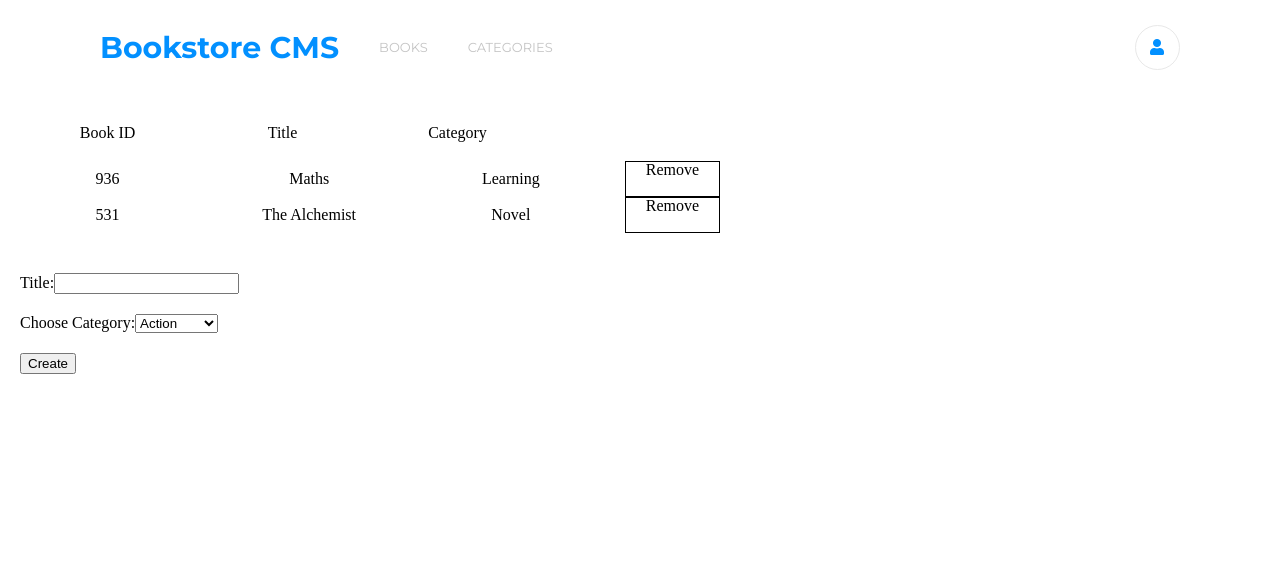
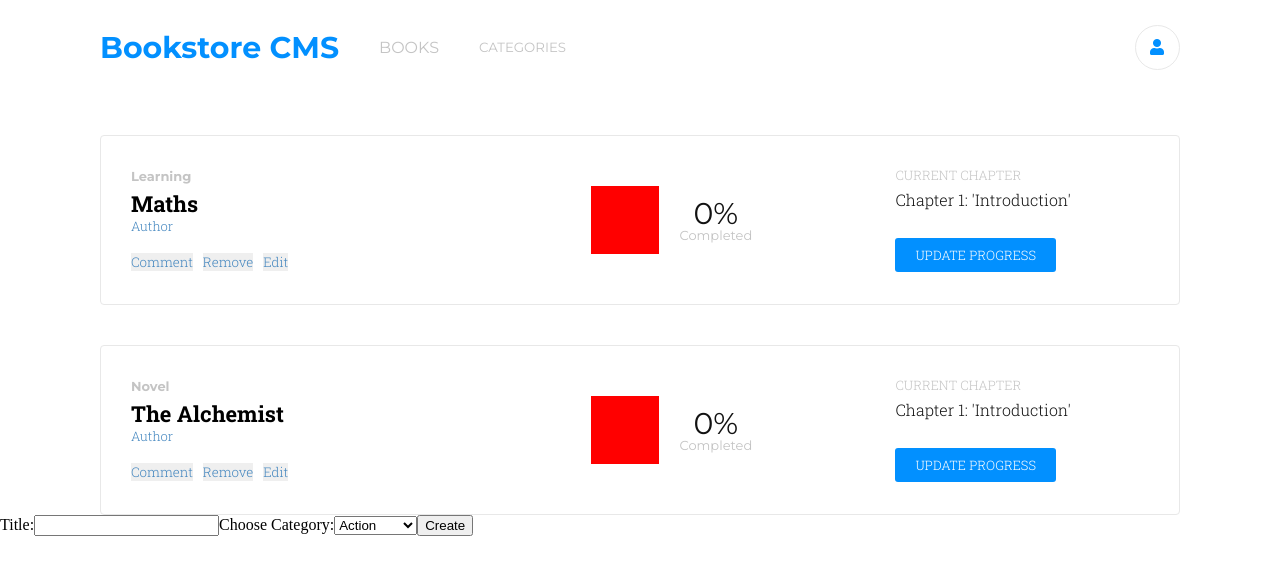
Before and after one commit to patrikis-angelos/Bookstore, a React (Create React App) app: page / in a window 1280 px wide. Shown: the top 574 px of the page. Built offline with nearby package versions, Linux system fonts and the light colour scheme.

Commit message:
Add style to Book component

```diff
--- a/src/assets/scss/_all.scss
+++ b/src/assets/scss/_all.scss
@@ -3,3 +3,4 @@
 @import 'positioning';
 @import 'colors';
 @import 'fonts';
+@import 'book';
--- /dev/null
+++ b/src/assets/scss/_book.scss
@@ -0,0 +1,23 @@
+.book {
+  width: 100%;
+  height: 170px;
+  border: 1px solid #e8e8e8;
+  border-radius: 4px;
+  padding-right: 10%;
+}
+
+.book-button {
+  padding: 0;
+}
+
+.complition {
+  width: 68px;
+  height: 68px;
+  background-color: red;
+  margin-left: 150px;
+}
+
+.progress-button {
+  padding: 8px 20px;
+  border-radius: 3px;
+}
--- a/src/assets/scss/_fonts.scss
+++ b/src/assets/scss/_fonts.scss
@@ -1,4 +1,4 @@
-@import url('https://fonts.googleapis.com/css2?family=Montserrat:wght@400;700&family=Roboto+Slab:wght@300&display=swap');
+@import url('https://fonts.googleapis.com/css2?family=Montserrat:wght@400;700&family=Roboto+Slab:wght@300;700&display=swap');
 
 .mont-bold {
   font-family: 'Montserrat', sans-serif;
@@ -15,10 +15,23 @@
   font-weight: 300;
 }
 
+.roboto-bold {
+  font-family: 'Roboto Slab', sans-serif;
+  font-weight: 700;
+}
+
 .big {
   font-size: 30px;
 }
 
-.standar {
+.medium {
+  font-size: 22px;
+}
+
+.standard {
   font-size: 13px;
 }
+
+.regular {
+  font-size: 16px;
+}
--- a/src/assets/scss/_utilities.scss
+++ b/src/assets/scss/_utilities.scss
@@ -10,6 +10,10 @@
   align-items: center;
 }
 
+.text-center {
+  text-align: center;
+}
+
 .pointer {
   cursor: pointer;
 }
--- a/src/assets/scss/styles.scss
+++ b/src/assets/scss/styles.scss
@@ -1,49 +1 @@
 @import 'all';
-
-.table {
-  margin-left: 20px;
-  margin-top: 20px;
-  min-width: 700px;
-  max-width: 1200px;
-  width: 50%;
-}
-
-.row {
-  display: flex;
-  justify-content: space-between;
-}
-
-.bookInfo {
-  width: 25%;
-  padding: 10px;
-}
-
-.button {
-  width: calc(25% - 80px);
-  cursor: pointer;
-  border: 1px solid black;
-}
-
-.row button {
-  width: 25%;
-  border: 1px solid black;
-  margin-left: 20px;
-  margin-right: 20px;
-}
-
-.createBook {
-  margin-left: 20px;
-  margin-top: 40px;
-}
-
-.formField {
-  display: block;
-}
-
-.formField:not(:first-child) {
-  margin-top: 20px;
-}
-
-.headers {
-  margin-bottom: 10px;
-}
--- a/src/assets/styles.css
+++ b/src/assets/styles.css
@@ -1,4 +1,4 @@
-@import url("https://fonts.googleapis.com/css2?family=Montserrat:wght@400;700&family=Roboto+Slab:wght@300&display=swap");
+@import url("https://fonts.googleapis.com/css2?family=Montserrat:wght@400;700&family=Roboto+Slab:wght@300;700&display=swap");
 .nav {
   width: 100%;
   height: 95px;
@@ -41,8 +41,44 @@
   align-items: center;
 }
 
+.text-center {
+  text-align: center;
+}
+
 .pointer {
   cursor: pointer;
+}
+
+.m-t-5 {
+  margin-top: 5px;
+}
+
+.m-b-5 {
+  margin-bottom: 5px;
+}
+
+.m-l-5 {
+  margin-left: 5px;
+}
+
+.m-r-5 {
+  margin-right: 5px;
+}
+
+.p-t-5 {
+  padding-top: 5px;
+}
+
+.p-b-5 {
+  padding-bottom: 5px;
+}
+
+.p-l-5 {
+  padding-left: 5px;
+}
+
+.p-r-5 {
+  padding-right: 5px;
 }
 
 .m-t-10 {
@@ -58,7 +94,7 @@
 }
 
 .m-r-10 {
-  margin-left: 10px;
+  margin-right: 10px;
 }
 
 .p-t-10 {
@@ -74,7 +110,7 @@
 }
 
 .p-r-10 {
-  padding-left: 10px;
+  padding-right: 10px;
 }
 
 .m-t-20 {
@@ -90,7 +126,7 @@
 }
 
 .m-r-20 {
-  margin-left: 20px;
+  margin-right: 20px;
 }
 
 .p-t-20 {
@@ -106,7 +142,7 @@
 }
 
 .p-r-20 {
-  padding-left: 20px;
+  padding-right: 20px;
 }
 
 .m-t-30 {
@@ -122,7 +158,7 @@
 }
 
 .m-r-30 {
-  margin-left: 30px;
+  margin-right: 30px;
 }
 
 .p-t-30 {
@@ -138,7 +174,7 @@
 }
 
 .p-r-30 {
-  padding-left: 30px;
+  padding-right: 30px;
 }
 
 .m-t-40 {
@@ -154,7 +190,7 @@
 }
 
 .m-r-40 {
-  margin-left: 40px;
+  margin-right: 40px;
 }
 
 .p-t-40 {
@@ -170,7 +206,71 @@
 }
 
 .p-r-40 {
-  padding-left: 40px;
+  padding-right: 40px;
+}
+
+.m-t-100 {
+  margin-top: 100px;
+}
+
+.m-b-100 {
+  margin-bottom: 100px;
+}
+
+.m-l-100 {
+  margin-left: 100px;
+}
+
+.m-r-100 {
+  margin-right: 100px;
+}
+
+.p-t-100 {
+  padding-top: 100px;
+}
+
+.p-b-100 {
+  padding-bottom: 100px;
+}
+
+.p-l-100 {
+  padding-left: 100px;
+}
+
+.p-r-100 {
+  padding-right: 100px;
+}
+
+.m-t-150 {
+  margin-top: 150px;
+}
+
+.m-b-150 {
+  margin-bottom: 150px;
+}
+
+.m-l-150 {
+  margin-left: 150px;
+}
+
+.m-r-150 {
+  margin-right: 150px;
+}
+
+.p-t-150 {
+  padding-top: 150px;
+}
+
+.p-b-150 {
+  padding-bottom: 150px;
+}
+
+.p-l-150 {
+  padding-left: 150px;
+}
+
+.p-r-150 {
+  padding-right: 150px;
 }
 
 .color-azure {
@@ -248,60 +348,49 @@
   font-weight: 300;
 }
 
+.roboto-bold {
+  font-family: "Roboto Slab", sans-serif;
+  font-weight: 700;
+}
+
 .big {
   font-size: 30px;
 }
 
-.standar {
+.medium {
+  font-size: 22px;
+}
+
+.standard {
   font-size: 13px;
 }
 
-.table {
-  margin-left: 20px;
-  margin-top: 20px;
-  min-width: 700px;
-  max-width: 1200px;
-  width: 50%;
+.regular {
+  font-size: 16px;
 }
 
-.row {
-  display: flex;
-  justify-content: space-between;
+.book {
+  width: 100%;
+  height: 170px;
+  border: 1px solid #e8e8e8;
+  border-radius: 4px;
+  padding-right: 10%;
 }
 
-.bookInfo {
-  width: 25%;
-  padding: 10px;
+.book-button {
+  padding: 0;
 }
 
-.button {
-  width: calc(25% - 80px);
-  cursor: pointer;
-  border: 1px solid black;
+.complition {
+  width: 68px;
+  height: 68px;
+  background-color: red;
+  margin-left: 150px;
 }
 
-.row button {
-  width: 25%;
-  border: 1px solid black;
-  margin-left: 20px;
-  margin-right: 20px;
-}
-
-.createBook {
-  margin-left: 20px;
-  margin-top: 40px;
-}
-
-.formField {
-  display: block;
-}
-
-.formField:not(:first-child) {
-  margin-top: 20px;
-}
-
-.headers {
-  margin-bottom: 10px;
+.progress-button {
+  padding: 8px 20px;
+  border-radius: 3px;
 }
 
 /*# sourceMappingURL=styles.css.map */
--- a/src/components/Book.js
+++ b/src/components/Book.js
@@ -9,12 +9,34 @@ const Book = (props) => {
   };
 
   return (
-    <tr className="row">
-      <th className="bookInfo">{book.id}</th>
-      <th className="bookInfo">{book.title}</th>
-      <th className="bookInfo">{book.category}</th>
-      <th className="button" onClick={() => handleRemove(book)}>Remove</th>
-    </tr>
+    <div className="book flex space-between align-center m-t-40 p-l-30">
+      <div>
+        <p className="color-light-grey mont-bold standard m-b-10">{book.category}</p>
+        <p className="medium roboto-bold m-b-5">{book.title}</p>
+        <p className="color-blue standard m-b-20 roboto-light">Author</p>
+        <button type="button" className="book-button color-blue roboto-light m-r-10">Comment</button>
+        <button
+          type="button"
+          onClick={() => handleRemove(book)}
+          className="book-button color-blue roboto-light m-r-10"
+        >
+          Remove
+        </button>
+        <button type="button" className="book-button color-blue roboto-light m-r-10">Edit</button>
+      </div>
+      <div className="flex align-center">
+        <div className="complition m-r-20" />
+        <div className="text-center mont-regular color-grey">
+          <p className="big">0%</p>
+          <p className="color-light-grey standard mont-regular">Completed</p>
+        </div>
+      </div>
+      <div>
+        <p className="standard roboto-light color-light-grey m-b-10">CURRENT CHAPTER</p>
+        <p className="regular roboto-light color-grey m-b-30">Chapter 1: &apos;Introduction&apos;</p>
+        <button className="progress-button background-azure color-white roboto-light standard" type="button">UPDATE PROGRESS</button>
+      </div>
+    </div>
   );
 };
 
--- a/src/containers/BooksList.js
+++ b/src/containers/BooksList.js
@@ -42,17 +42,9 @@ const BooksList = (props) => {
       <header>
         <Nav filterHandler={handleFilterChange} />
       </header>
-      <table className="table">
-        <tbody>
-          <tr className="row headers">
-            <th className="bookInfo">Book ID</th>
-            <th className="bookInfo">Title</th>
-            <th className="bookInfo">Category</th>
-            <th className="bookInfo"> </th>
-          </tr>
-          {list}
-        </tbody>
-      </table>
+      <main className="p-l-100 p-r-100">
+        {list}
+      </main>
     </>
   );
 };
```
Also changed, not shown: src/assets/scss/_positioning.scss (+5 -2 lines), 1 other file (tests, documents, lock files or other folders).
